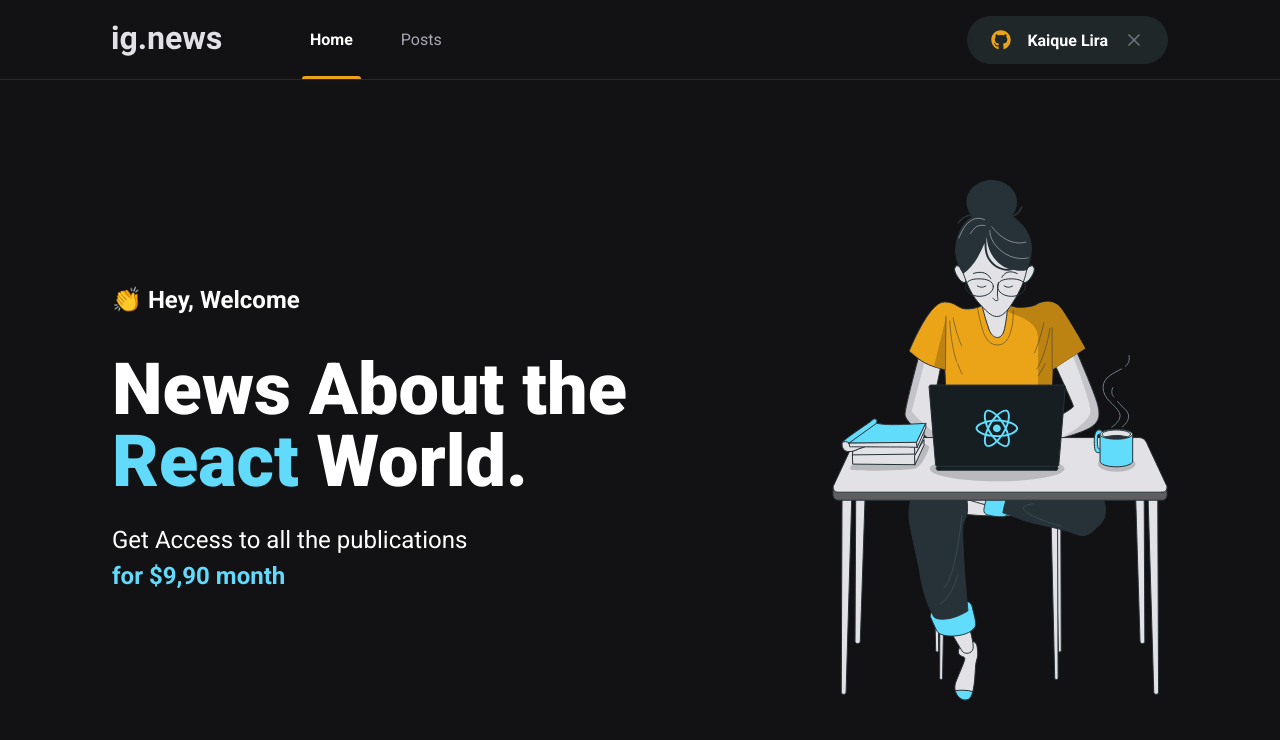
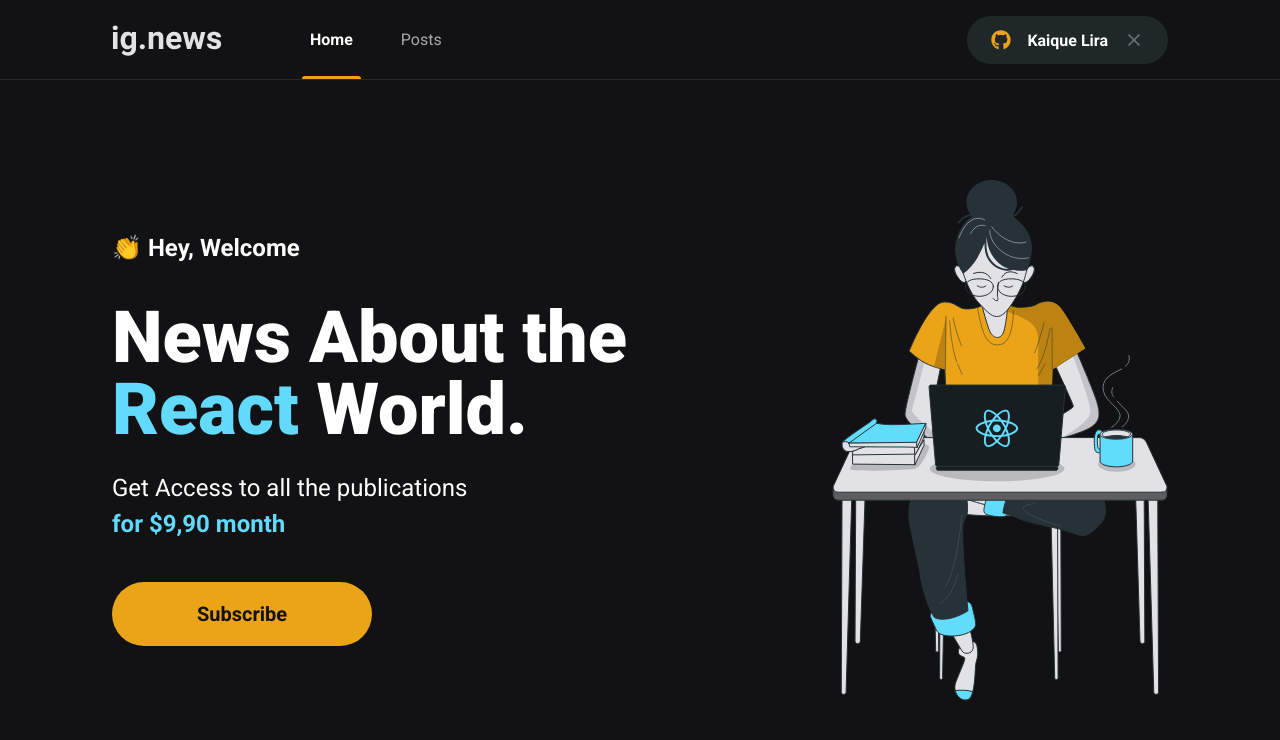
Before and after one commit to Kaiqueliira/ignews, a Next.js app: page / in a window 1280 px wide. Shown: the top 740 px of the page. Built offline with nearby package versions, Linux system fonts and the light colour scheme.

Commit message:
Criação de componente SubscribeButton

```diff
--- /dev/null
+++ b/src/components/SubscribeButton/index.tsx
@@ -0,0 +1,9 @@
+import styles from "./styles.module.scss";
+
+export function SubscribeButton() {
+  return (
+    <button type="button" className={styles.subscribeButton}>
+      Subscribe
+    </button>
+  );
+}
--- /dev/null
+++ b/src/components/SubscribeButton/styles.module.scss
@@ -0,0 +1,21 @@
+.subscribeButton {
+    height: 4rem;
+    width: 260px;
+
+    border: 0;
+    border-radius: 2rem;
+    background: var(--yellow-500);
+    color: var(--gray-900);
+    font-size: 1.25rem;
+    font-weight: bold;
+
+    display: flex;
+    align-items: center;
+    justify-content: center;
+
+    transition: filter 0.2s;
+
+    &:hover {
+        filter: brightness(0.8);
+    }
+}
--- a/src/pages/home.module.scss
+++ b/src/pages/home.module.scss
@@ -36,4 +36,7 @@
             font-weight: bold;
         }
     }
+    button {
+        margin-top: 2.5rem;
+    }
 }
--- a/src/pages/index.tsx
+++ b/src/pages/index.tsx
@@ -1,4 +1,5 @@
 import Head from "next/head";
+import { SubscribeButton } from "../components/SubscribeButton";
 
 import styles from "./home.module.scss";
 
@@ -19,6 +20,8 @@
             <br />
             <span>for $9,90 month</span>
           </p>
+
+          <SubscribeButton />
         </section>
 
         <img src="/images/avatar.svg" alt="Girl Coding" />
```
